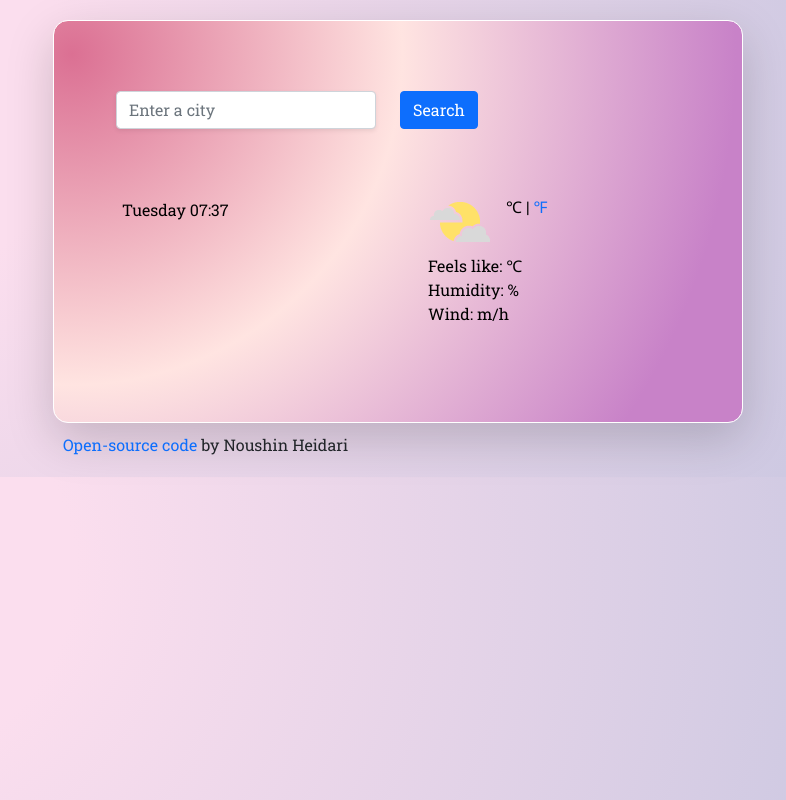
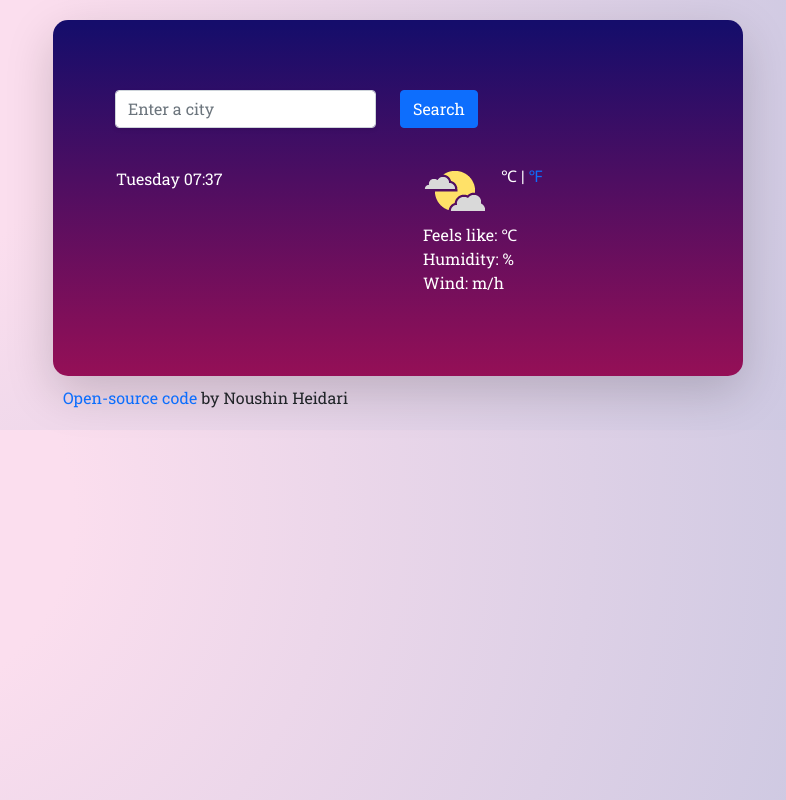
Before and after one commit to noush-in/weather-app, a plain HTML site: page index.html in a window 1280 px wide. Shown: the whole page, without its empty margins (242-1028 px from the left). Drawn offline with nearby package versions, Linux system fonts and the light colour scheme; no server answers; a web font is replaced by a local one.

Commit message:
finish app color design using gradient

```diff
--- a/src/styles.css
+++ b/src/styles.css
@@ -46,24 +46,20 @@ img {
 #forecast {
 	text-align: center;
 }
+.weather-app {
+	color: rgb(255, 255, 255);
+}
 .weather-app-wrapper {
-	color: rgb(0, 0, 0);
-	border: 1px solid #ffff;
+	border: 1px solid linear-gradient(to top, #d299c2 0%, #fef9d7 100%);
 	max-width: 600%;
 	padding: 50px;
 	border-radius: 15px;
-	background: #ffff;
 	background: linear-gradient(rgb(21, 13, 107) 1.1%, rgb(188, 16, 80) 130.5%);
-	background: radial-gradient(668px at 2.6% 8.3%, rgb(219, 112, 147) 0%, rgb(255, 228, 225) 49.5%, rgb(200, 130, 200) 99.4%);
-
 }
 
-
 .weather-forecast .col-2 {
-	border: #240747;
-	border-radius: 15px;
-
-
+	border-radius: 20px;
+	background: linear-gradient(to top, #d299c2 0%, #fef9d7 100%);
 }
 
 #city-form {
@@ -72,7 +68,6 @@ img {
 }
 
 #temperature {
-	color: rgb(33, 33, 33);
 	font-size: 64px;
 	font-weight: 400;
 	line-height: 1;
@@ -99,7 +94,7 @@ img {
 	text-decoration: none;
 }
 .current-temp .active {
-	color: black;
+	color: rgb(255, 255, 255);
 	cursor: default;
 	text-decoration: none;
 }
@@ -120,6 +115,6 @@ img {
 #fahrenheit-link {
 	text-decoration: none;
 }
-.current-temp .col-6{
-	padding: 30px;
+.current-temp .col-6 {
+	padding: 0 25px 15px 25px;
 }
```
Also changed, not shown: index.html (+1 -2 lines), src/index.js (+8 -10 lines).
